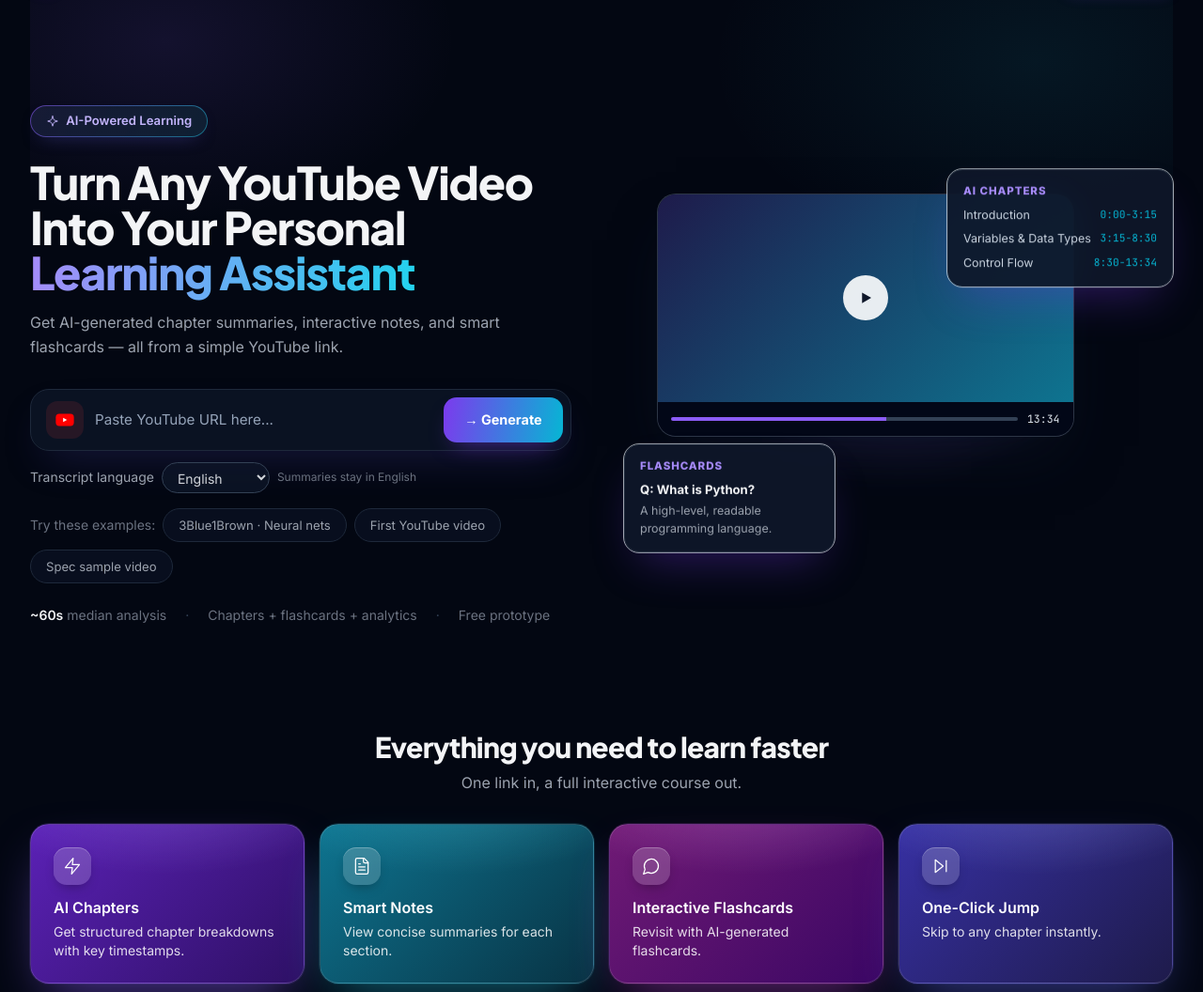
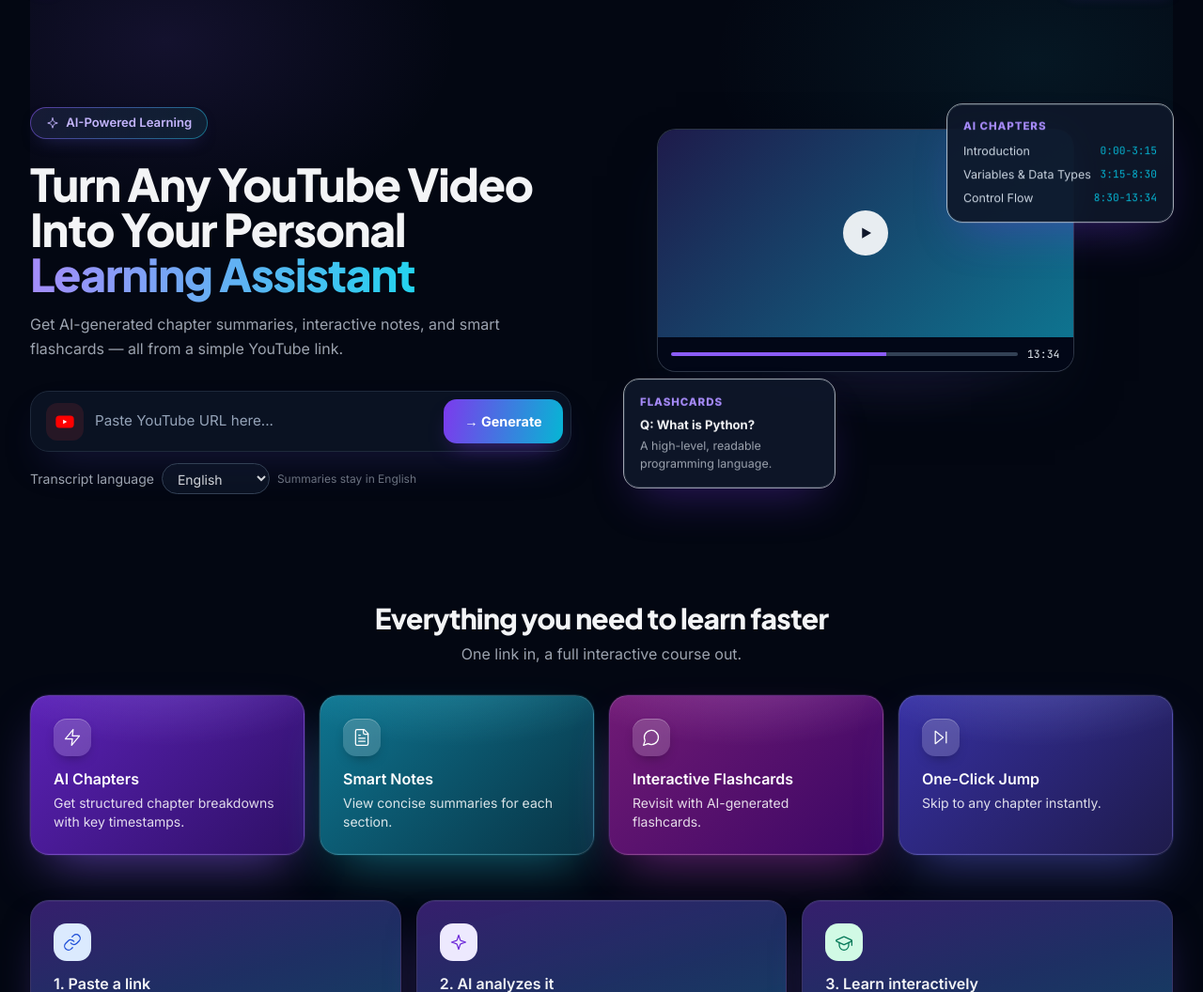
Before and after one commit to uzi612/EduClip, a Django app: page / in a window 1280 px wide. Shown: the part 65-1121 px from the top of the page at 94% size. Run offline with Django 5.2, Linux system fonts and the light colour scheme; data that the repository does not hold is empty; style sheets or scripts are compiled from the project's sources; parts of the project's set-up code (start-up, migrations or seed data) failed here and were passed over.

Commit message:
fix(landing): remove demo chips and highlight strip from hero

```diff
--- a/static/css/landing.css
+++ b/static/css/landing.css
@@ -206,31 +206,6 @@ html.dark .landing-input {
 }
 .landing-submit:disabled {
   opacity: 0.6;
-}
-
-/* ---------- demo chips ---------- */
-.demo-chip {
-  padding: 0.45rem 1rem;
-  border-radius: 9999px;
-  border: 1px solid #e2e8f0;
-  background: #fff;
-  color: #475569;
-  font-size: 0.82rem;
-  transition: border-color 0.2s ease, color 0.2s ease, transform 0.15s ease, box-shadow 0.2s ease;
-}
-.demo-chip:hover {
-  border-color: rgba(139, 92, 246, 0.6);
-  color: #0f172a;
-  transform: translateY(-1px);
-  box-shadow: 0 8px 20px -10px rgba(124, 58, 237, 0.5);
-}
-html.dark .demo-chip {
-  border-color: #1e293b;
-  background: rgba(15, 23, 42, 0.5);
-  color: #9ca3af;
-}
-html.dark .demo-chip:hover {
-  color: #f3f4f6;
 }
 
 /* ---------- hero visual composition ---------- */
@@ -634,5 +609,5 @@ html.dark .laptop-base {
 
 @media (prefers-reduced-motion: reduce) {
   .mock-card { animation: none; }
-  .feature-card:hover, .demo-chip:hover { transform: none; }
+  .feature-card:hover { transform: none; }
 }
--- a/static/js/landing.js
+++ b/static/js/landing.js
@@ -176,14 +176,6 @@
     if (input) input.addEventListener("input", clearError);
   }
 
-  document.addEventListener("click", function (e) {
-    var btn = e.target.closest("[data-demo]");
-    if (!btn || !input || !form) return;
-    input.value = btn.getAttribute("data-demo");
-    clearError();
-    input.focus();
-  });
-
   /* ---------- recent grid ---------- */
 
   var STATUS_BADGE = {
--- a/templates/index.html
+++ b/templates/index.html
@@ -70,21 +70,6 @@
         </div>
       </form>
       <p id="urlError" class="hidden mt-3 text-sm text-red-500 max-w-xl mx-auto lg:mx-0 text-left" role="alert"></p>
-
-      <div class="mt-4 flex flex-wrap items-center justify-center lg:justify-start gap-2 text-sm">
-        <span class="text-slate-500 dark:text-gray-500">Try these examples:</span>
-        <button type="button" data-demo="https://www.youtube.com/watch?v=aircAruvnKk" class="demo-chip">3Blue1Brown · Neural nets</button>
-        <button type="button" data-demo="https://www.youtube.com/watch?v=jNQXAC9IVRw" class="demo-chip">First YouTube video</button>
-        <button type="button" data-demo="https://www.youtube.com/watch?v=dQw4w9WgXcQ" class="demo-chip">Spec sample video</button>
-      </div>
-
-      <div class="mt-6 flex flex-wrap items-center justify-center lg:justify-start gap-x-5 gap-y-2 text-sm text-slate-500 dark:text-gray-500" aria-label="Highlights">
-        <span><strong class="text-slate-900 dark:text-gray-100 font-semibold">~60s</strong> median analysis</span>
-        <span aria-hidden="true" class="text-slate-300 dark:text-slate-700">·</span>
-        <span>Chapters + flashcards + analytics</span>
-        <span aria-hidden="true" class="text-slate-300 dark:text-slate-700">·</span>
-        <span>Free prototype</span>
-      </div>
 
       <div id="progressWrap" class="hidden mt-6 max-w-xl mx-auto lg:mx-0" aria-live="polite">
         <div class="flex justify-between text-sm text-slate-500 dark:text-gray-400"><span id="progressLabel">Fetching transcript…</span><span id="progressPct" class="font-mono">5%</span></div>
```
